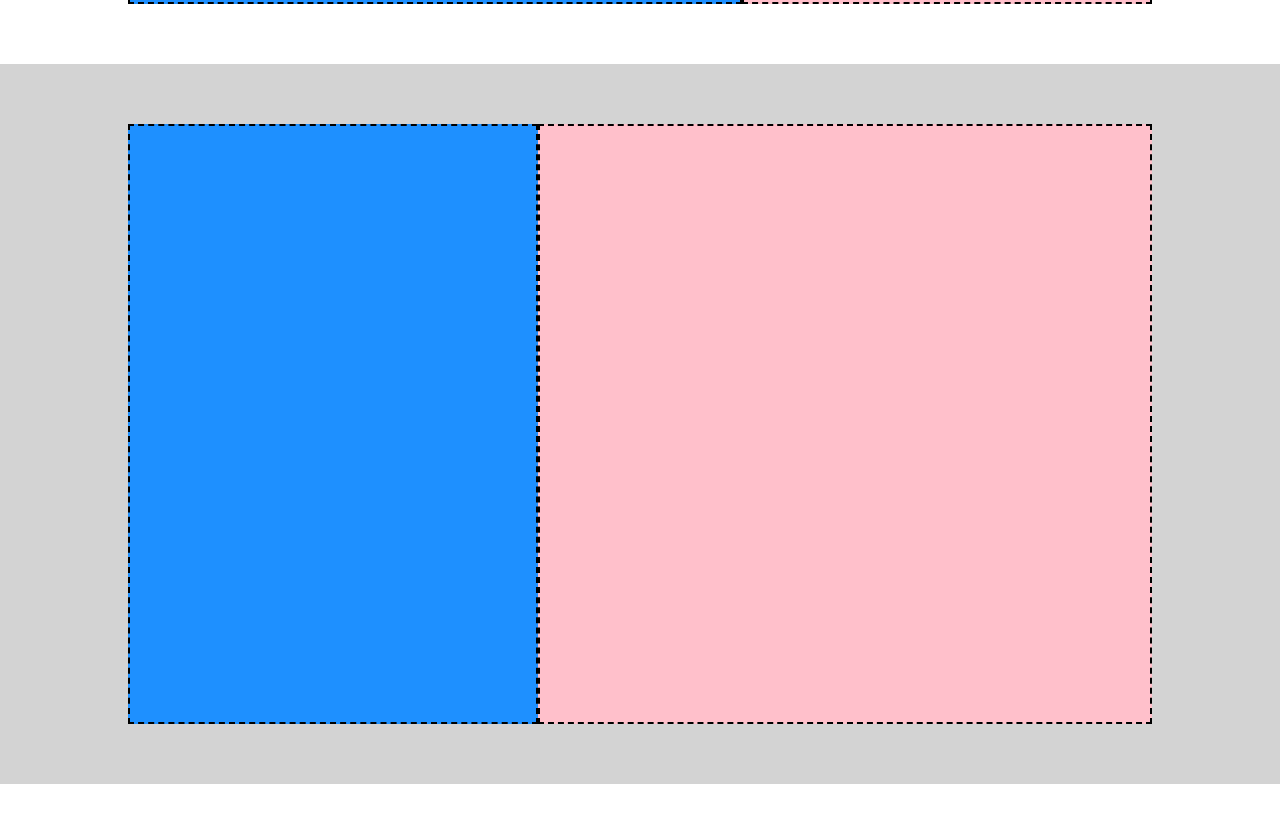
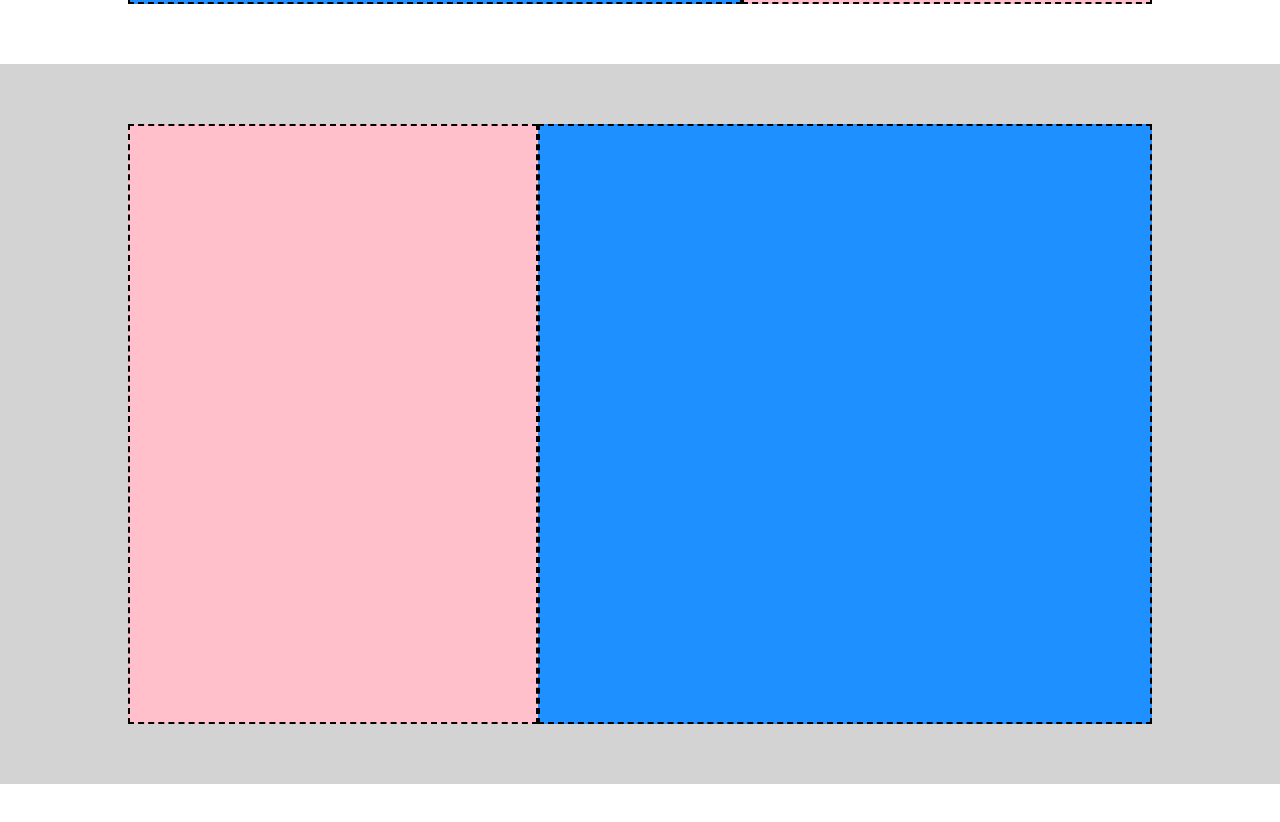
Before and after one commit to lucapolzone/htmlcss-struttura-discord, a plain HTML site: page index.html in a window 1280 px wide. Shown: the part 1278-2100 px from the top of the page. Drawn offline with Linux system fonts and the light colour scheme.

Commit message:
fix main-content sidebar classes

```diff
--- a/css/style.css
+++ b/css/style.css
@@ -96,11 +96,3 @@ main section:nth-child(even) {
   height: 600px;
   background-color: #ffc0cb;
 }
-
-main section:nth-child(even) .main-content {
-  flex-basis: 40%;
-}
-
-main section:nth-child(even) .sidebar {
-  flex-basis: 60%;
-}
--- a/index.html
+++ b/index.html
@@ -48,8 +48,8 @@
 
     <section>
       <div class="wrapper">
+        <div class="sidebar debug"></div>
         <div class="main-content debug"></div>
-        <div class="sidebar debug"></div>
       </div>
     </section>
 
```
